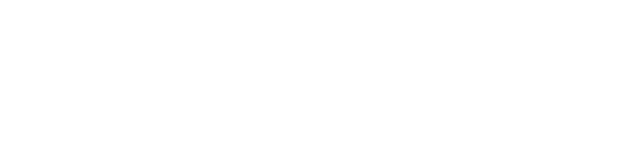
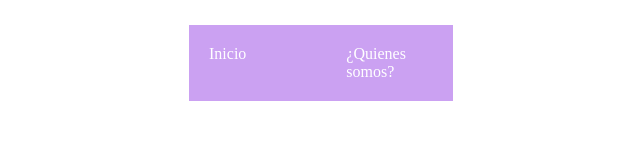
Before and after one commit to carloscortesl/taller-full-stack, a plain HTML site: page punto-7-8/index.html in a window 1280 px wide. Shown: the whole page, without its empty margins (319-959 px from the left). Drawn offline with Linux system fonts and the light colour scheme.

Commit message:
punto-7-8

```diff
--- a/punto-5/punto-5.css
+++ b/punto-5/punto-5.css
@@ -13,6 +13,7 @@
 .text_5 {
     color: red;
     text-decoration: underline;
+    font-weight: 700;
 }
 .text_6 {
 text-decoration: underline;
--- a/punto-7-8/index.html
+++ b/punto-7-8/index.html
@@ -0,0 +1,18 @@
+<!DOCTYPE html>
+<html lang="en">
+<head>
+    <meta charset="UTF-8">
+    <meta name="viewport" content="width=device-width, initial-scale=1.0">
+    <link rel="stylesheet" href="./punto-7-8.css">
+    <title>Document</title>
+</head>
+<body>
+   <nav>
+    <ul>
+        <li>Inicio</li>
+        <li>¿Quienes somos?</li>
+        <li>Contactos</li>
+    </ul>
+   </nav>
+</body>
+</html>
--- /dev/null
+++ b/punto-7-8/punto-7-8.css
@@ -0,0 +1,11 @@
+ul {
+display: flex;
+color: white;
+background-color: rgba(128, 28, 224, 0.411);
+margin: 500px;
+gap: 100px;
+list-style: none;
+margin-top: 25px;
+padding: 20px 50px 20px 20px;
+cursor: pointer;
+}
```
Also changed, not shown: public/imag/punto-7-8.png (added), 1 other file.
